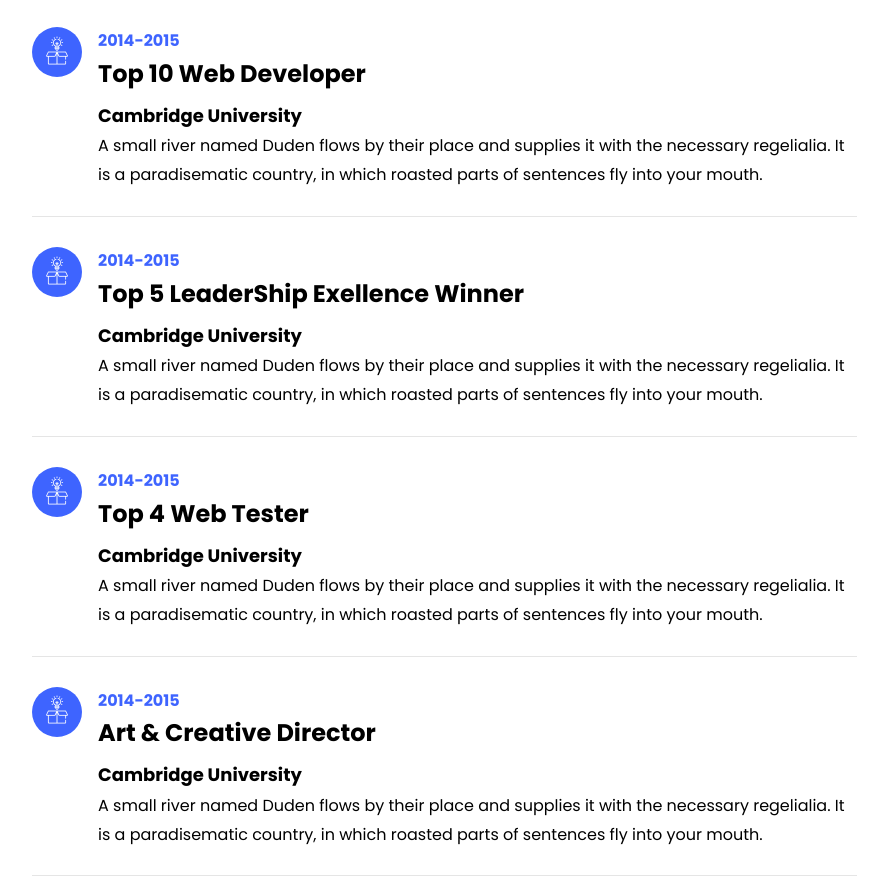
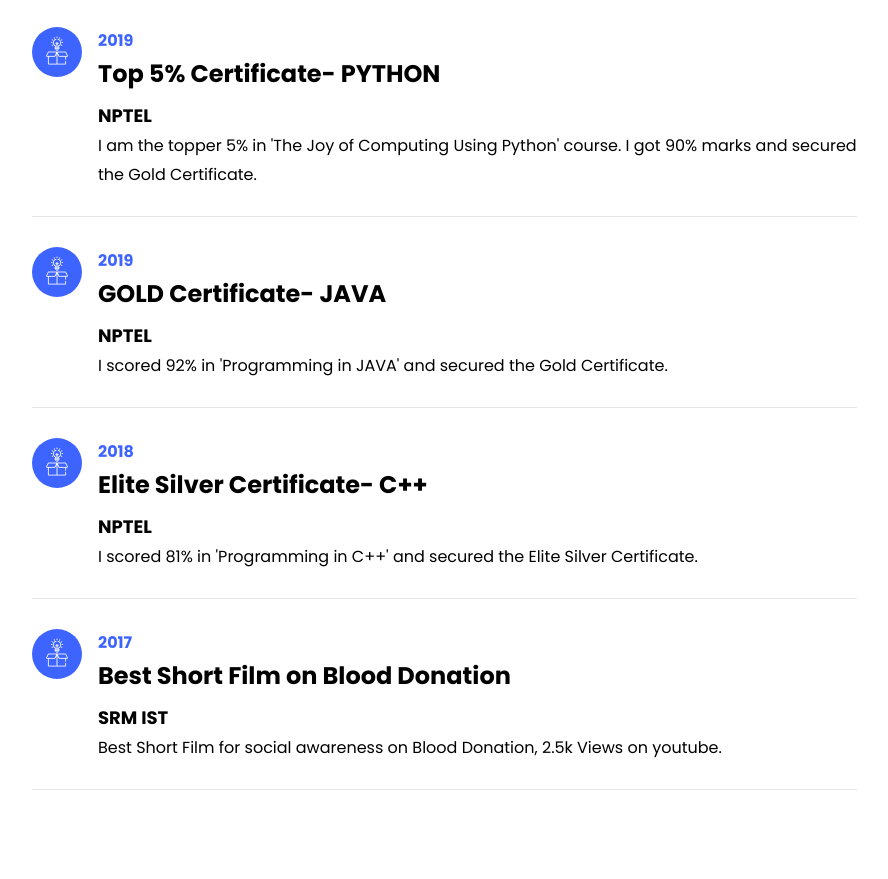
Before and after one commit to anandkunwar5/anandkumar.github.io, a plain HTML site: page index.html in a window 1280 px wide. Shown: the part 4023-4902 px from the top of the page, without its empty margins (338-1226 px from the left). Drawn offline with Linux system fonts and the light colour scheme; files whose address does not match are found by name.

Commit message:
Update index.html

```diff
--- a/index.html
+++ b/index.html
@@ -309,8 +309,8 @@ I find that in our world every people are being subjected to a common mentality
 										<h3>Machine learning</h3>
 										<div class="progress">
 										 	<div class="progress-bar color-1" role="progressbar" aria-valuenow="90"
-										  	aria-valuemin="0" aria-valuemax="100" style="width:70%">
-										    <span>70%</span>
+										  	aria-valuemin="0" aria-valuemax="100" style="width:50%">
+										    <span>50%</span>
 										  	</div>
 										</div>
 									</div>
@@ -379,10 +379,10 @@ I find that in our world every people are being subjected to a common mentality
 					    		<span class="flaticon-ideas"></span>
 					    	</div>
 					    	<div class="text pl-3">
-		    					<span class="date">2014-2015</span>
-		    					<h2>Top 10 Web Developer</h2>
-		    					<span class="position">Cambridge University</span>
-		    					<p>A small river named Duden flows by their place and supplies it with the necessary regelialia. It is a paradisematic country, in which roasted parts of sentences fly into your mouth.</p>
+		    					<span class="date">2019</span>
+		    					<h2>Top 5% Certificate- PYTHON</h2>
+		    					<span class="position">NPTEL</span>
+		    					<p>I am the topper 5% in 'The Joy of Computing Using Python' course. I got 90% marks and secured the Gold Certificate.</p>
 	    					</div>
 	    				</div>
 	    				<div class="resume-wrap d-flex ftco-animate">
@@ -390,10 +390,10 @@ I find that in our world every people are being subjected to a common mentality
 					    		<span class="flaticon-ideas"></span>
 					    	</div>
 					    	<div class="text pl-3">
-		    					<span class="date">2014-2015</span>
-		    					<h2>Top 5 LeaderShip Exellence Winner</h2>
-		    					<span class="position">Cambridge University</span>
-		    					<p>A small river named Duden flows by their place and supplies it with the necessary regelialia. It is a paradisematic country, in which roasted parts of sentences fly into your mouth.</p>
+		    					<span class="date">2019</span>
+		    					<h2>GOLD Certificate- JAVA</h2>
+		    					<span class="position">NPTEL</span>
+		    					<p>I scored 92% in 'Programming in JAVA' and secured the Gold Certificate.</p>
 		    				</div>
 	    				</div>
 	    				<div class="resume-wrap d-flex ftco-animate">
@@ -401,10 +401,10 @@ I find that in our world every people are being subjected to a common mentality
 					    		<span class="flaticon-ideas"></span>
 					    	</div>
 					    	<div class="text pl-3">
-		    					<span class="date">2014-2015</span>
-		    					<h2>Top 4 Web Tester</h2>
-		    					<span class="position">Cambridge University</span>
-		    					<p>A small river named Duden flows by their place and supplies it with the necessary regelialia. It is a paradisematic country, in which roasted parts of sentences fly into your mouth.</p>
+		    					<span class="date">2018</span>
+		    					<h2>Elite Silver Certificate- C++</h2>
+		    					<span class="position">NPTEL</span>
+		    					<p>I scored 81% in 'Programming in C++' and secured the Elite Silver Certificate.</p>
 		    				</div>
 	    				</div>
 	    				<div class="resume-wrap d-flex ftco-animate">
@@ -412,10 +412,10 @@ I find that in our world every people are being subjected to a common mentality
 					    		<span class="flaticon-ideas"></span>
 					    	</div>
 					    	<div class="text pl-3">
-		    					<span class="date">2014-2015</span>
-		    					<h2>Art &amp; Creative Director</h2>
-		    					<span class="position">Cambridge University</span>
-		    					<p>A small river named Duden flows by their place and supplies it with the necessary regelialia. It is a paradisematic country, in which roasted parts of sentences fly into your mouth.</p>
+		    					<span class="date">2017</span>
+		    					<h2>Best Short Film on Blood Donation </h2>
+		    					<span class="position">SRM IST</span>
+		    					<p> Best Short Film for social awareness on Blood Donation, 2.5k Views on youtube.</p>
 		    				</div>
 	    				</div>
 					  </div>
```
